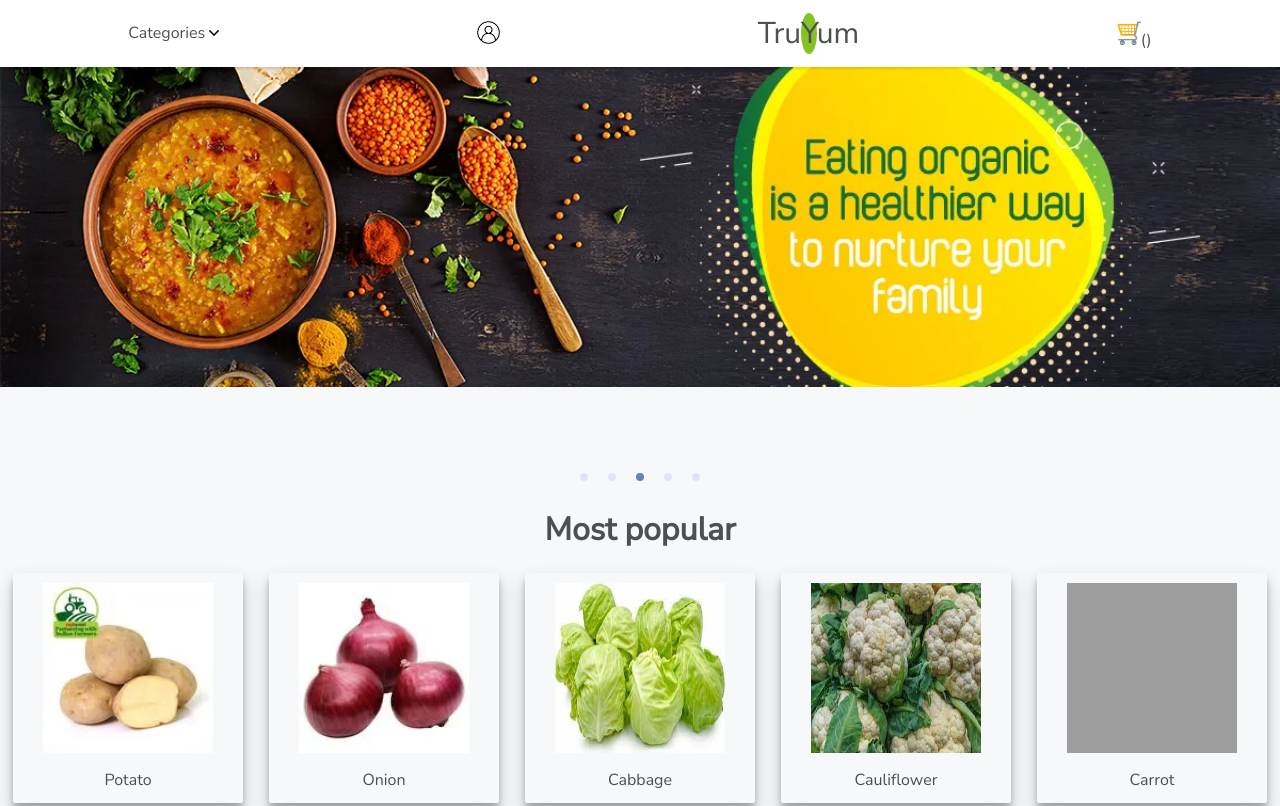
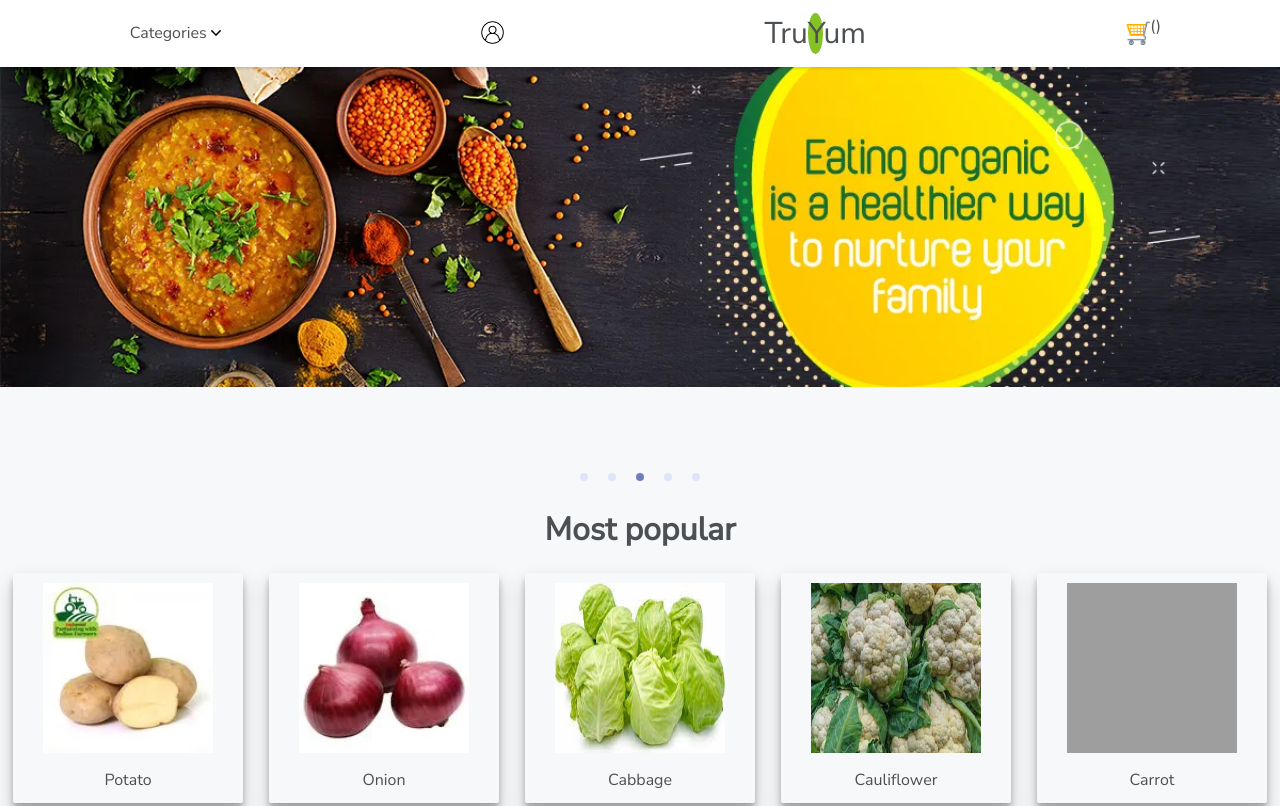
Before and after one commit to subham2107/tru-yum, a React app: page / in a window 1280 px wide. Shown: the top 806 px of the page. Built offline with nearby package versions, Linux system fonts and the light colour scheme; no server answers; grey boxes are pictures that could not be loaded.

Commit message:
cart count position changed

```diff
--- a/src/NavBar.css
+++ b/src/NavBar.css
@@ -3,6 +3,10 @@
 body {
   font-family: 'Nunito Sans', sans-serif;
   margin: 0;
+}
+
+.cartCount {
+  position: absolute;
 }
 
 .SearchBar {
```
